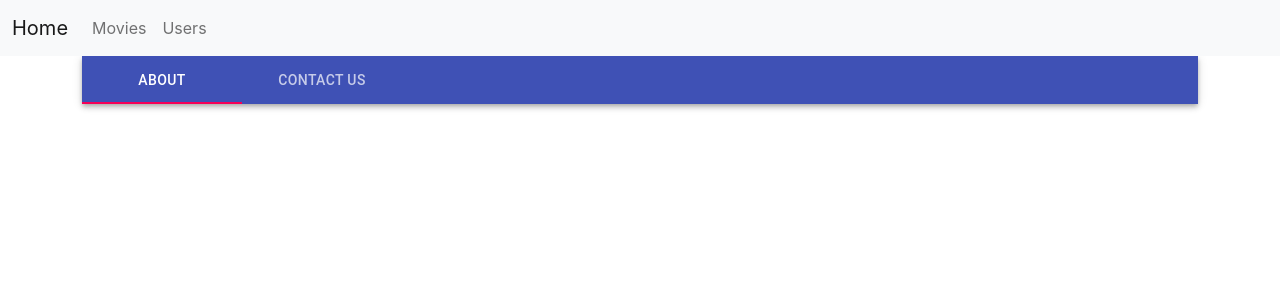
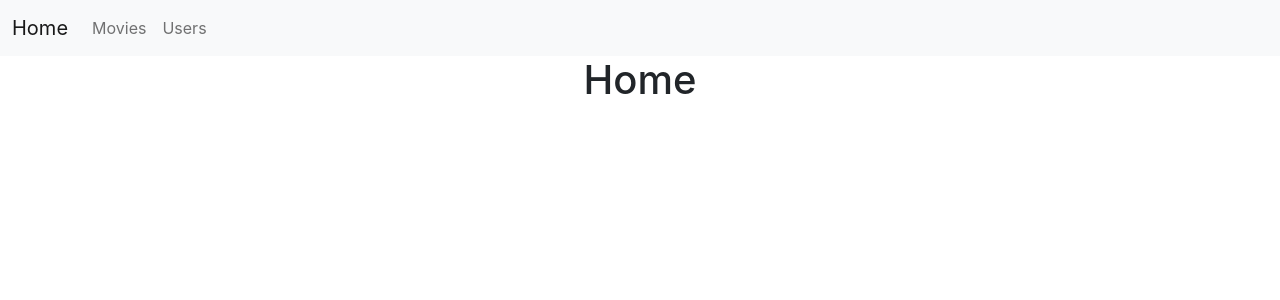
Before and after one commit to kimnewbie/react_movie_list, a React (Create React App) app: page / in a window 1280 px wide. Shown: the top 300 px of the page. Built offline with nearby package versions, Linux system fonts and the light colour scheme.

Commit message:
rollback

```diff
--- a/src/materialUi/About.js
+++ /dev/null
@@ -1,7 +0,0 @@
-import React from "react";
-
-const About = () => {
-  return <div>This is the about tab</div>;
-};
-
-export default About;
--- a/src/materialUi/Contact.js
+++ /dev/null
@@ -1,7 +0,0 @@
-import React from "react";
-
-const Contact = () => {
-  return <div>This is the contact tab</div>;
-};
-
-export default Contact;
--- a/src/pages/Home.js
+++ b/src/pages/Home.js
@@ -1,23 +1,9 @@
-import React, {useState} from 'react'
-import {Tabs, Tab, AppBar} from '@material-ui/core';
-import About from '.././materialUi/About';
-import Contact from '.././materialUi/Contact';
+import React from 'react'
 
 export default function Home() {
-    const [selectedTab, setSelectedTab] = useState(0);
-    const handleChange = (e, newValue) => {
-        setSelectedTab(newValue);
-    }
     return (
-        <>
-            <AppBar position="static">
-                <Tabs value={selectedTab} onChange={handleChange}>
-                    <Tab label="About"/>
-                    <Tab label="Contact Us"/>
-                </Tabs>
-            </AppBar>
-            {setSelectedTab === 0 && <About />}
-            {setSelectedTab === 1 && <Contact />}
-        </>
+        <div>
+             <h1>Home</h1>
+        </div>
     )
 }
```
